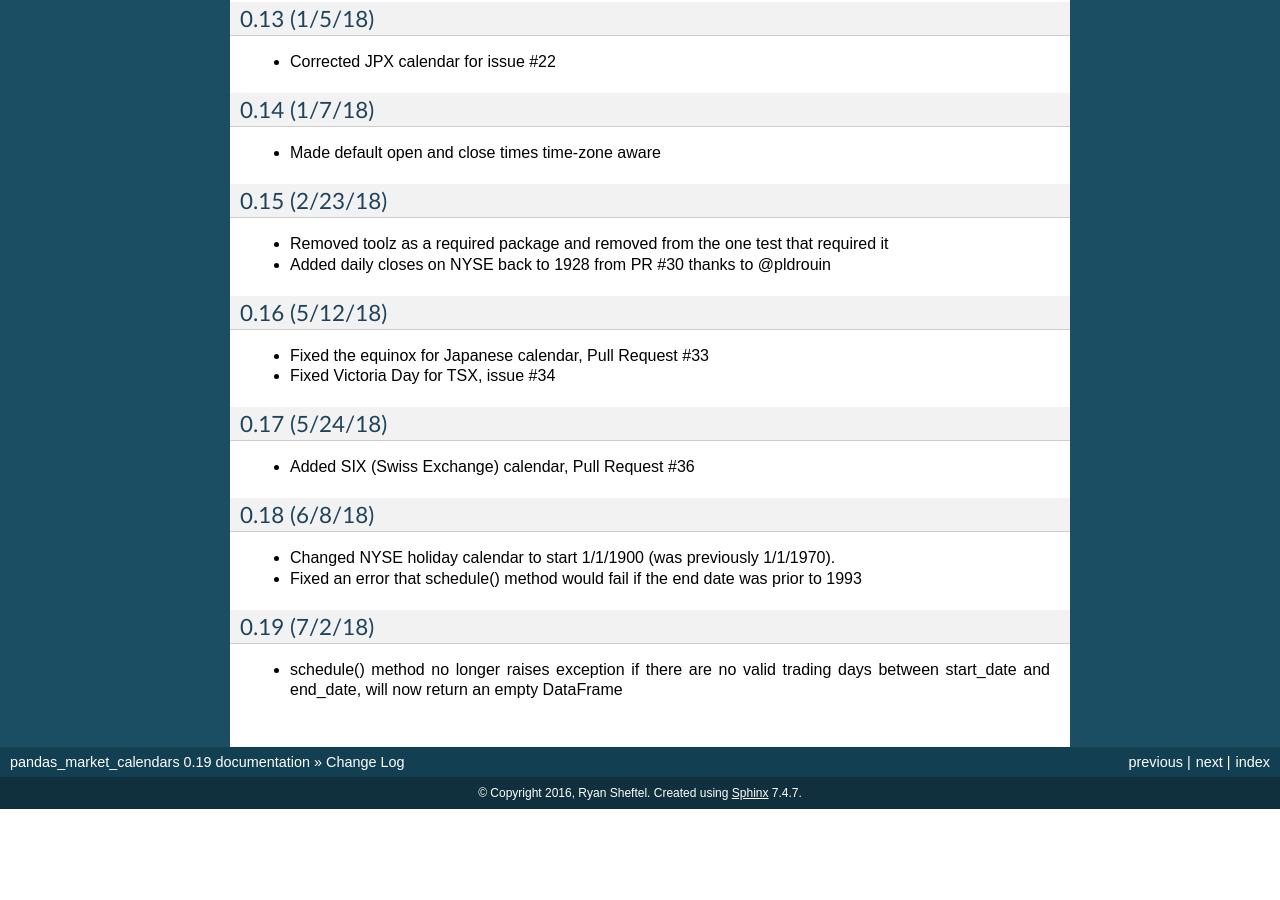
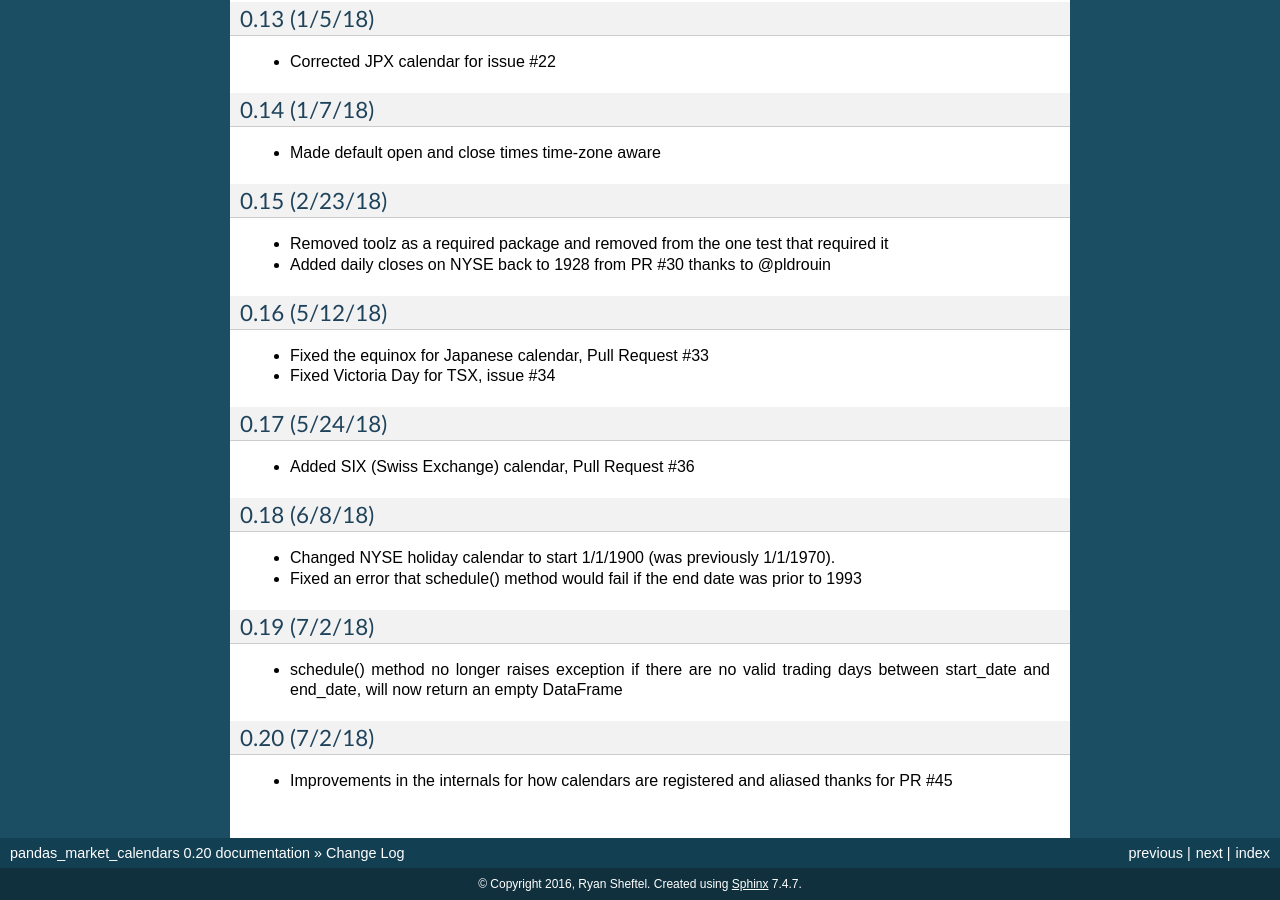
Before and after one commit to rsheftel/pandas_market_calendars, a Sphinx documentation site: the page built from docs/change_log.rst, in a window 1280 px wide and 900 px high, scrolled down 1261 px. Built offline with Sphinx 7.4.7, drawn with Linux system fonts in a browser that asks for light colours; before the commit the page ends 2070 px from its top, so only the background shows below that; some of the changed text lies outside the part shown.

Commit message:
v0.20 - fix travis CI to remove python 3.7

```diff
--- a/docs/change_log.rst
+++ b/docs/change_log.rst
@@ -83,3 +83,7 @@ Updates
 ~~~~~~~~~~~~~~
 - schedule() method no longer raises exception if there are no valid trading days between start_date and end_date,
   will now return an empty DataFrame
+
+0.20 (7/2/18)
+~~~~~~~~~~~~~~
+- Improvements in the internals for how calendars are registered and aliased thanks for PR #45
--- a/setup.py
+++ b/setup.py
@@ -18,7 +18,7 @@ with open(path.join(here, 'README.rst'), encoding='utf-8') as f:
 
 setup(
     name='pandas_market_calendars',
-    version='0.19',
+    version='0.20',
 
     description='Market and exchange trading calendars for pandas',
     long_description=long_description,
```
Also changed, not shown: .travis.yml.
